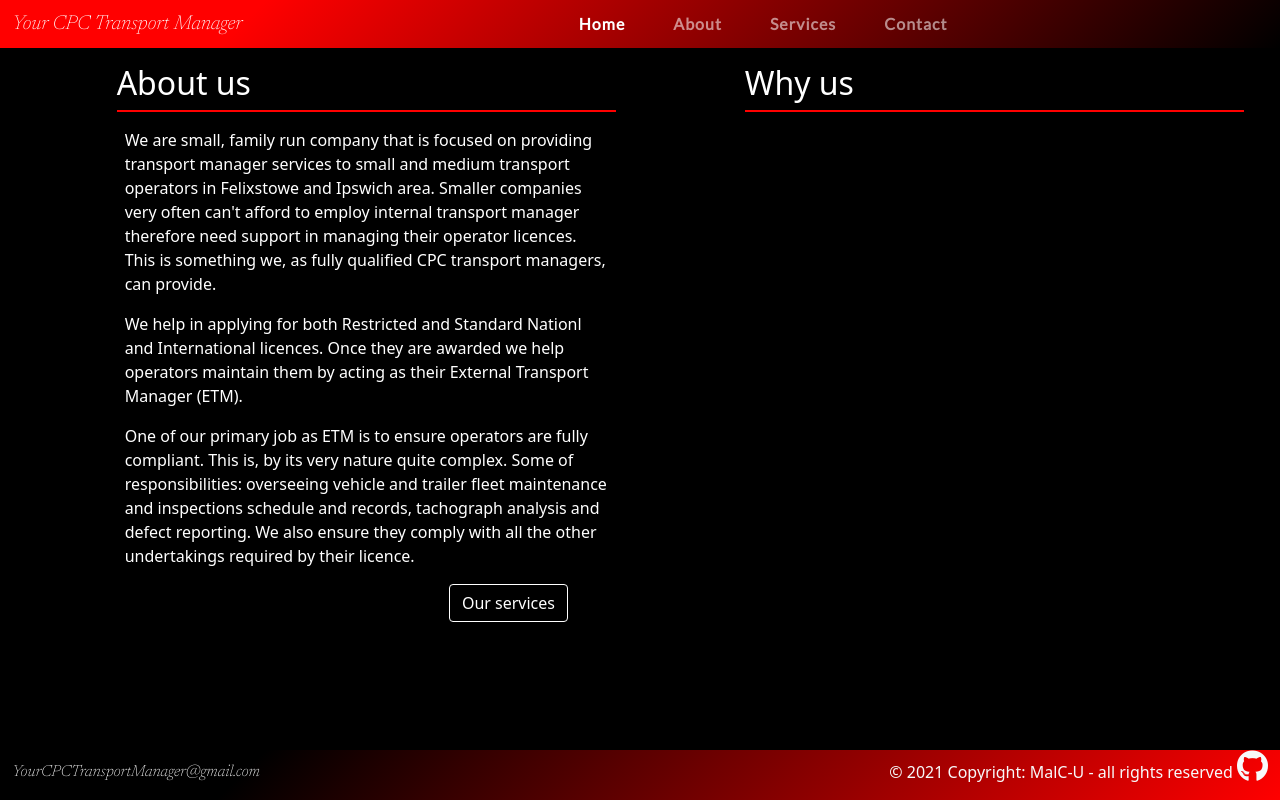
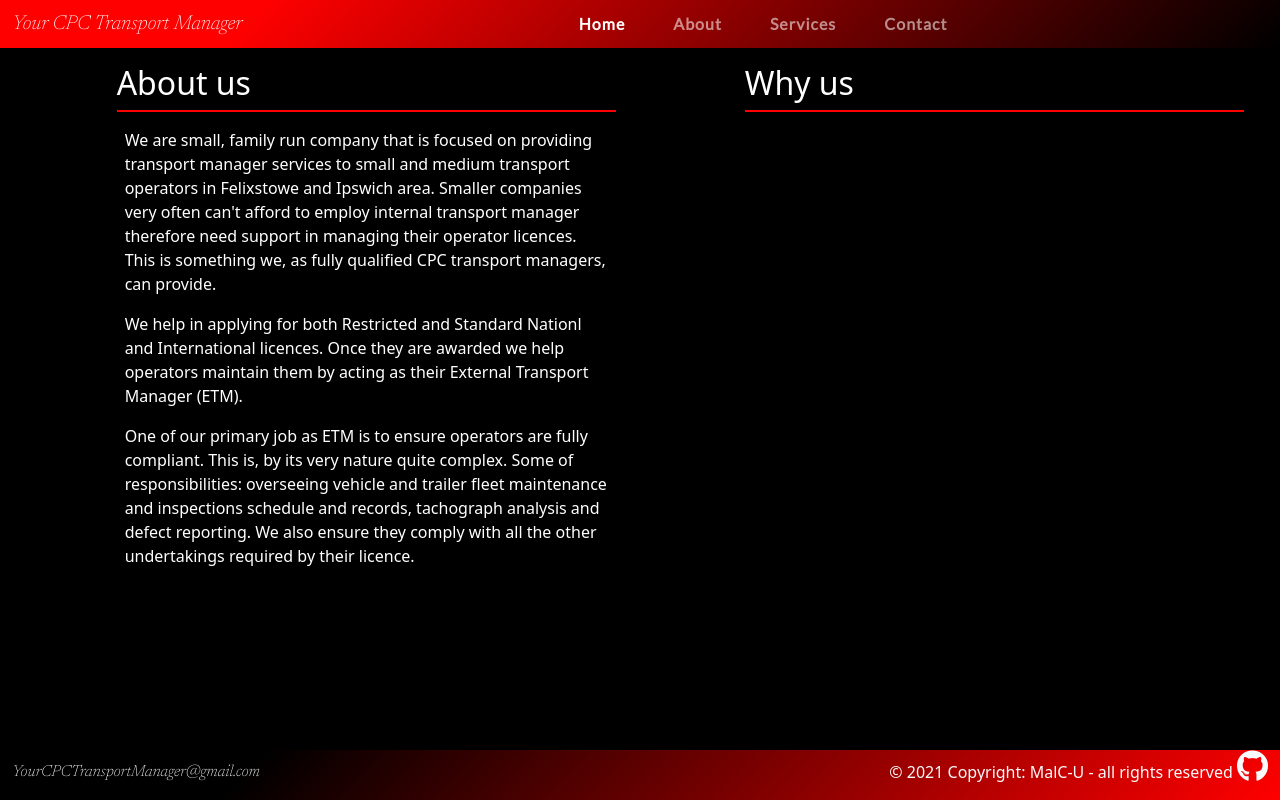
Before and after one commit to malc-u/Your-CPC-TransportManager, a Flask app: page /about in a window 1280 px wide. Run offline with Flask 2, Linux system fonts and the light colour scheme; some libraries are stand-ins or nearby versions.

Commit message:
amended main row margis and paddings, removed button from about section

```diff
--- a/templates/pages/about.html
+++ b/templates/pages/about.html
@@ -1,6 +1,6 @@
 {% extends "layout/base.html" %}
 {% block content %}
-<div class="row pt-5">
+<div class="row py-5 mb-5">
     <div class="col-12 col-md-5 offset-md-1 pt-5 pt-sm-3">
         <h2 class="h2-about">About us</h2>
         <p class="p-about">We are small, family run company that is focused on providing transport
@@ -17,11 +17,9 @@
             overseeing vehicle and trailer fleet maintenance and inspections schedule and records,
             tachograph analysis and defect reporting. We also ensure they comply with all the other undertakings
             required by their licence.</p>
-        <p class="text-end pe-md-5 my-2">
-            <a class="btn btn-about" href="{{url_for('services')}}">Our services</a>
-        </p>
+
     </div>
-    <div class="col-12 col-md-5 offset-md-1 pt-2 pt-sm-3">
+    <div class="col-12 col-md-5 offset-md-1 pt-5 pt-sm-3">
         <h2 class="h2-about">Why us</h2>
     </div>
 </div>
```
